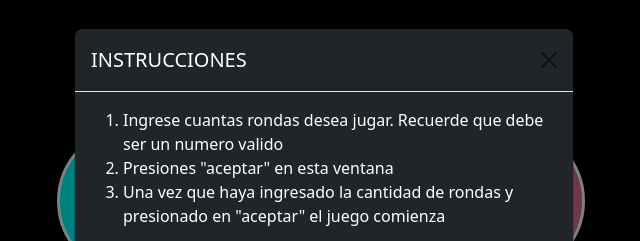
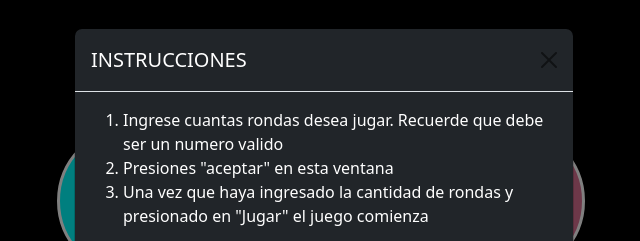
Before and after one commit to juanyn2000/cachipun, a website: page index.html in a window 1280 px wide. Both pictures are taken after a click on the button "INICIAR JUEGO". Shown: the top 241 px of the page, 316-956 px from the left. Drawn offline with nearby package versions, Linux system fonts and the light colour scheme.

Commit message:
correccion de un detalle en modal de instrucciones

```diff
--- a/index.html
+++ b/index.html
@@ -107,7 +107,7 @@
       <ol>
         <li>Ingrese cuantas rondas desea jugar. Recuerde que debe ser un numero valido</li>
         <li>Presiones "aceptar" en esta ventana</li>
-        <li>Una vez que haya ingresado la cantidad de rondas y presionado en "aceptar" el juego comienza</li>
+        <li>Una vez que haya ingresado la cantidad de rondas y presionado en "Jugar" el juego comienza</li>
       </ol>
       <div class="text-center fs-3">¡Buena suerte!</div>
 
```
